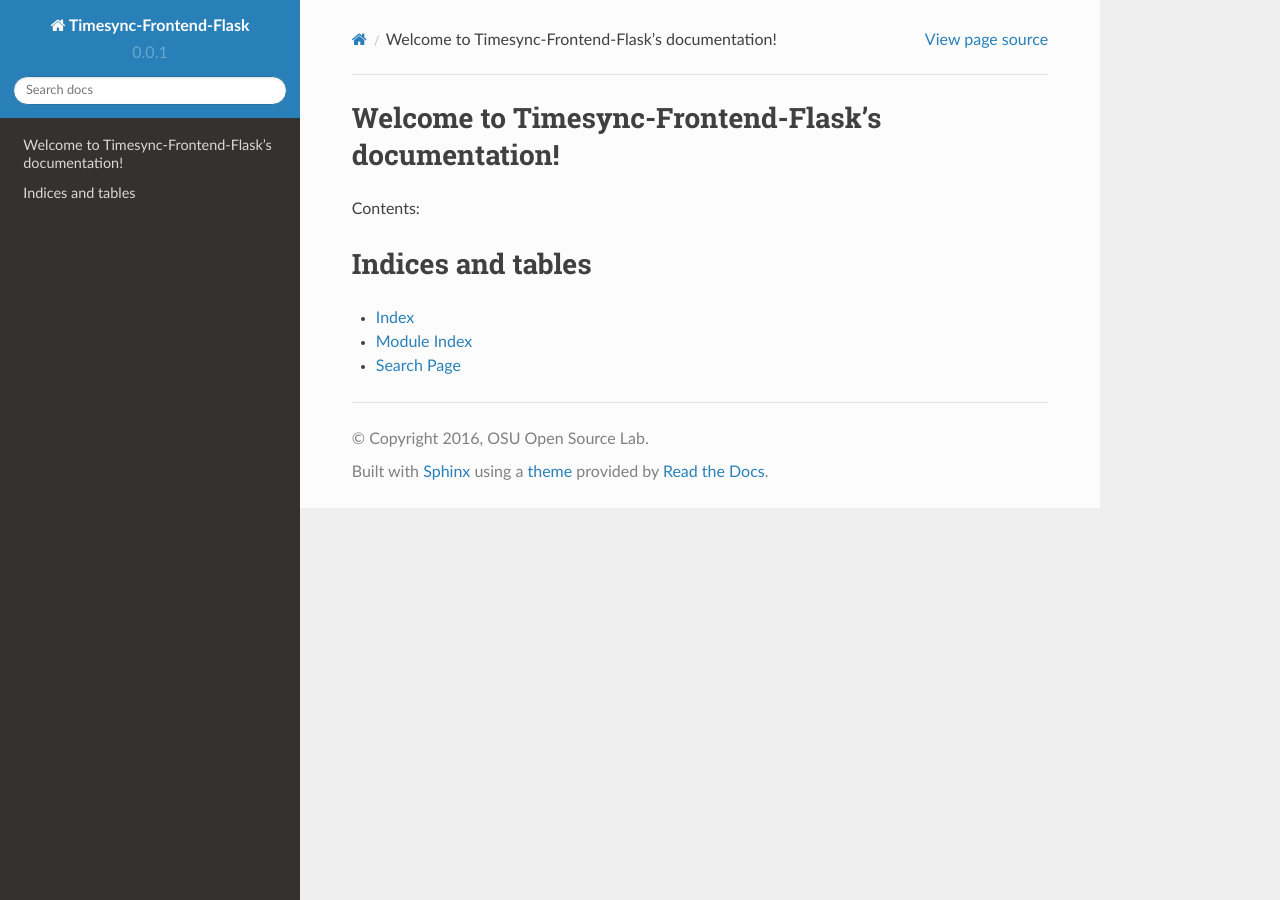
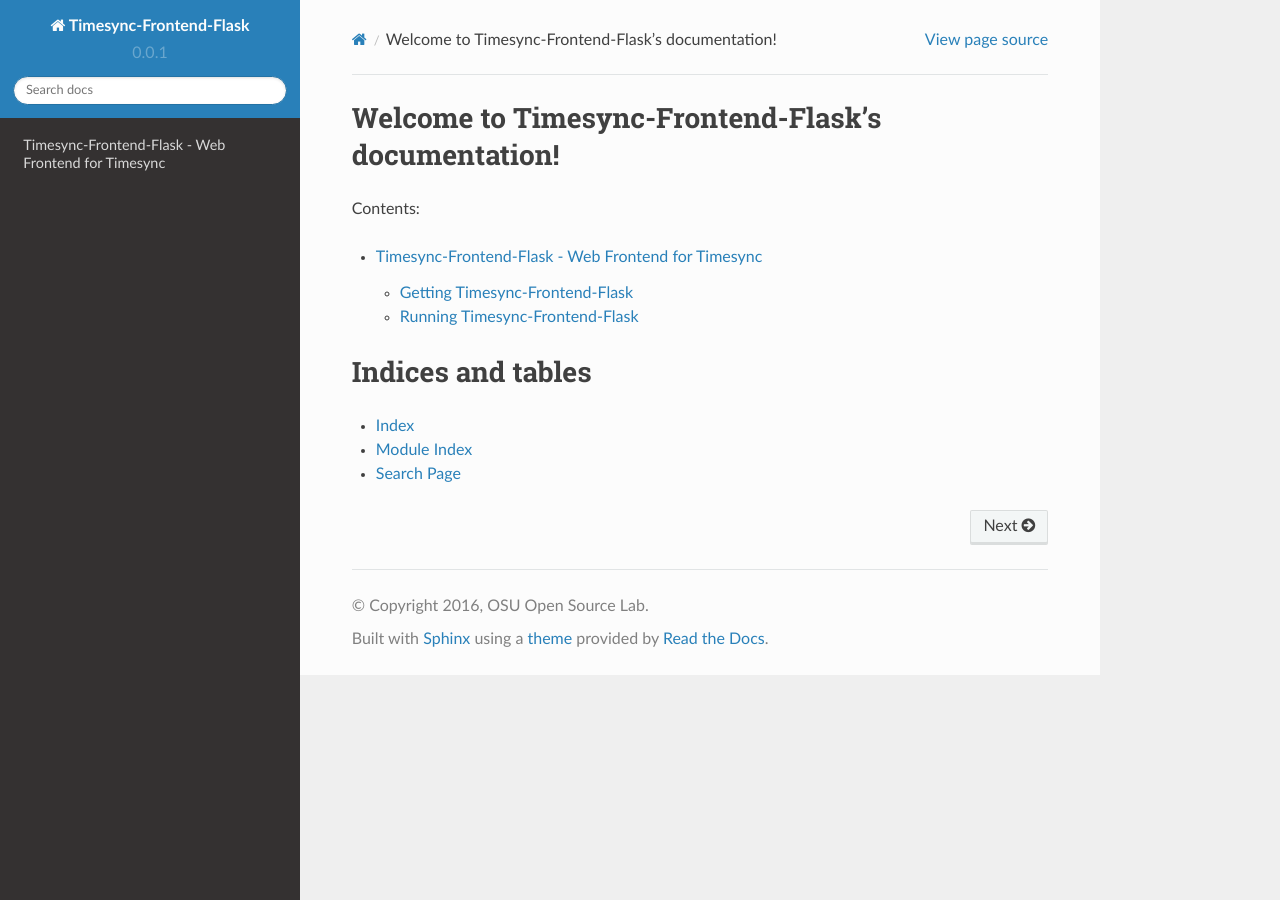
Before and after one commit to osuosl/timesync-frontend-flask, a Sphinx documentation site: the page built from docs/source/index.rst, in a window 1280 px wide. Built offline with Sphinx 7.4.7 and the Read the Docs theme 2.0.0, drawn with Linux system fonts in a browser that asks for light colours; some of the changed lines change nothing that is shown.

Commit message:
Added documentation for getting and running the app

```diff
--- a/docs/source/index.rst
+++ b/docs/source/index.rst
@@ -9,8 +9,9 @@
 Contents:
 
 .. toctree::
-   :maxdepth: 2
+    :maxdepth: 2
 
+    usage
 
 
 Indices and tables
--- /dev/null
+++ b/docs/source/usage.rst
@@ -0,0 +1,65 @@
+.. _usage:
+
+Timesync-Frontend-Flask - Web Frontend for Timesync
+===================================================
+
+.. contents::
+
+This frontend for the `OSU Open Source Lab's`_ `Timesync API`_ uses `Pymesync`_
+and the `Flask microframework`_
+
+.. _OSU Open Source Lab's: http://www.osuosl.org/
+.. _Timesync API: http://timesync.readthedocs.org/en/latest/
+.. _Pymesync: http://pymesync.readthedocs.org/en/latest/
+.. _Flask microframework: http://flask.pocoo.org/
+
+Getting Timesync-Frontend-Flask
+-------------------------------
+
+To obtain a copy of the source code and set up a development environment,
+first clone the `Github repo`_. After cloning the repo, run this command to
+create a copy of the configuration file:
+
+.. code-block:: none
+
+    $ cp config.py.dist config.py
+
+If you want to use Python virtualenvs,
+follow `this tutorial`_ to set it up then run the following command in a
+virtualenv:
+
+.. code-block:: none
+
+    (venv) $ pip install -r requirements.txt
+
+To set up a development environment with Docker, you must have both
+`docker`_ and `docker-compose`_ installed on your system. Then, with the
+docker daemon running, run the following command to build the container:
+
+.. code-block:: none
+
+    $ docker-compose build
+
+.. _Github repo: https://github.com/osuosl/timesync-frontend-flask
+.. _this tutorial: http://docs.python-guide.org/en/latest/dev/virtualenvs
+.. _docker: http://www.docker.com/
+.. _docker-compose: https://docs.docker.com/compose/
+
+Running Timesync-Frontend-Flask
+-------------------------------
+
+To run the app without a Docker container, use
+
+.. code-block:: none
+
+    (venv) $ python run.py
+
+To start it inside a Docker container, instead use
+
+.. code-block:: none
+
+    $ docker-compose up
+
+Once the app is running, you can access the main page at the host IP and port
+set in config.py. If these values haven't been set, they default to "localhost"
+and "5000" and you can find the index page at **http://localhost:5000**.
```
